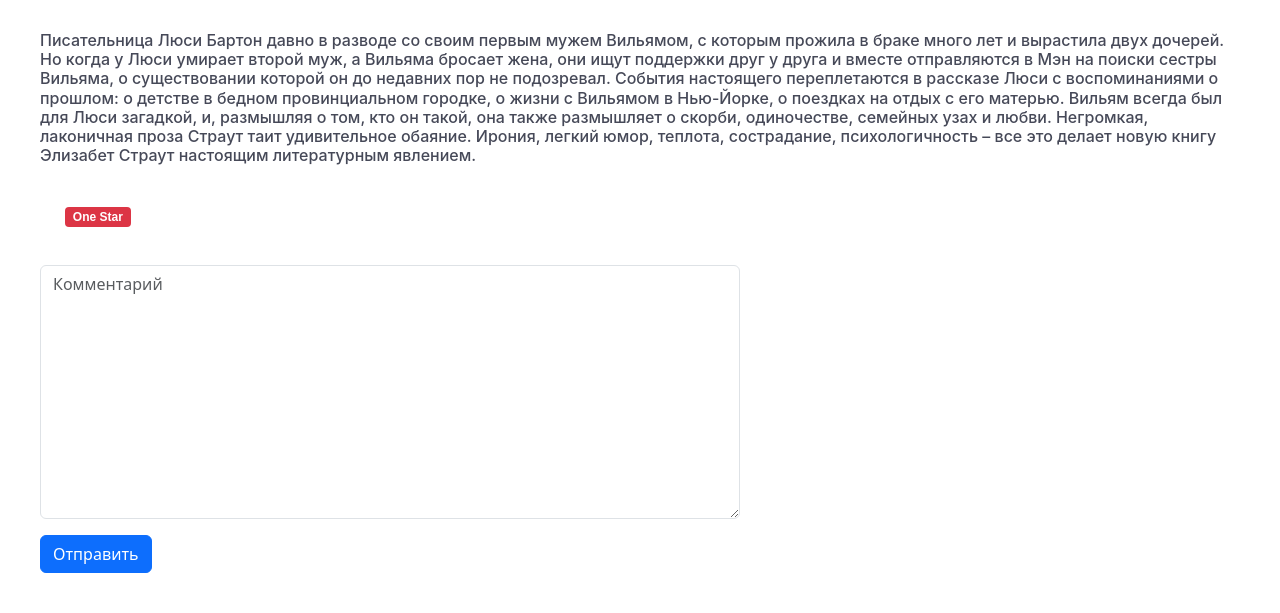
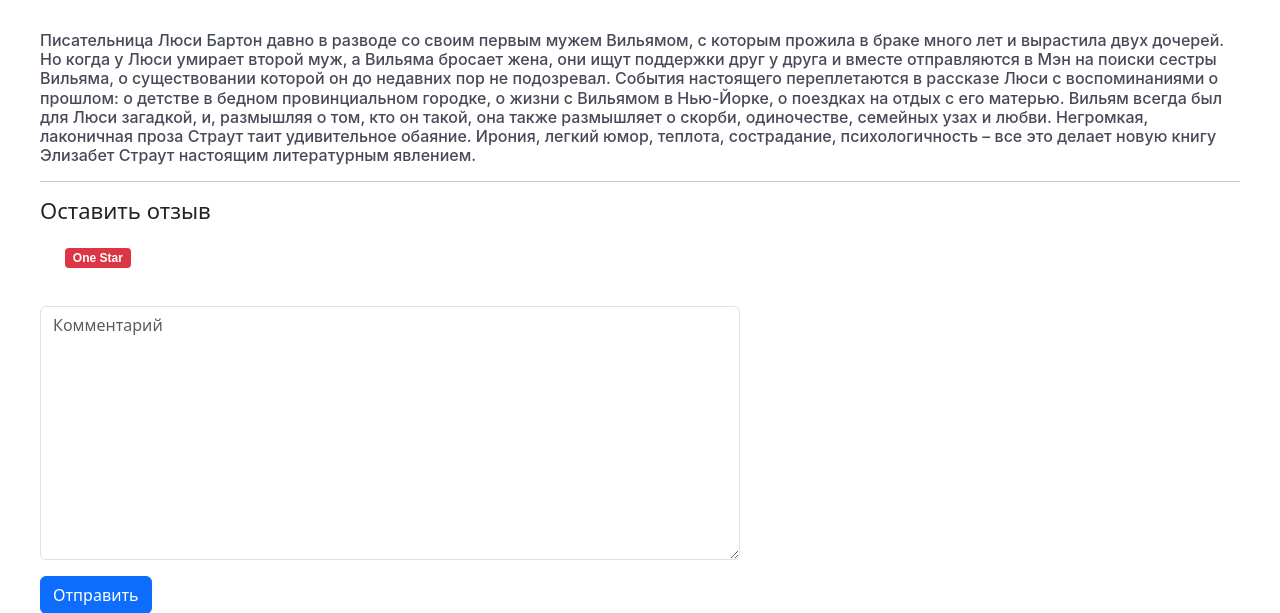
Before and after one commit to Neghjg/books, a Django app: a page that uses books_site/books/templates/books/book.html in a window 1280 px wide. Shown: the part 600-1213 px from the top of the page. Run offline with Django 4.2, Linux system fonts and the light colour scheme; a user stored in the database is signed in; data comes from the database, SQL or seed files in the repository; both versions use the stored data as it was after the commit; some libraries are stand-ins or nearby versions.

Commit message:
fix comment and rating books

```diff
--- a/books_site/books/static/books/css/style.css
+++ b/books_site/books/static/books/css/style.css
@@ -118,6 +118,11 @@ select#sort.form-select{
     line-height: 24px;
 }
 
+.comment_h1_book{
+    font-size: 22px;
+    line-height: 24px;
+}
+
 .book_box{
     margin: 20px 0 0 0;
 
@@ -139,8 +144,6 @@ select#sort.form-select{
 .book_description{
     margin: 35px 0 0 0;
     font-family: Inter,sans-serif;
-
-
     word-break: break-word;
     color:#464958;
 }
@@ -153,12 +156,10 @@ select#sort.form-select{
 #comments{
     background-color: rgb(216, 255, 220);
     width: 80%;
-
 }
 
 .book_rating_p{
     margin: 10px 0 0 0;
-
 }
 
 .a_book{
--- a/books_site/books/templates/books/book.html
+++ b/books_site/books/templates/books/book.html
@@ -83,11 +83,12 @@
 
 
 </div>
-<br>
-<div>
 
 
+<div>
     {% if request.user.is_authenticated %}
+    <hr>
+    <h1 class='comment_h1_book'>Оставить отзыв</h1>
     <form method="post">
         {% csrf_token %}
             <input id="rating-input" type="radio" name="rating" value="1" data-min=0 data-max=5 data-step=1 checked>
@@ -102,13 +103,19 @@
         <p><label class="form_label" for="{{ comment_form.comment.id_for_label }}"></label>
             {{ comment_form.comment }}
         </p>
+        <!--<p><label class="form_label" for="comment"></label>
+            <textarea class="form-control" type="text" name="comment" cols="40" rows="10" placeholder="Комментарий" required></textarea>
+        </p> -->
       <button type="submit" class="btn btn-primary">Отправить</button>
     </form>
     {% endif %}
 
-    <br>
-    <br>
-
+    {% if comments %}
+        <br>
+        <hr>
+        <br>
+        <h1 class='comment_h1_book'>Отзывы</h1>
+    {% endif %}
         {% for i in comments %}
         <div class="card" id = "comments">
             <div class="card-body">
@@ -120,6 +127,8 @@
             </div>
         </div>
         {% endfor %}
+
+
 
         <script>
             jQuery(document).ready(function () {
--- a/books_site/books/views.py
+++ b/books_site/books/views.py
@@ -9,6 +9,7 @@ from django.core.paginator import Paginator
 from datetime import datetime
 from datetime import timedelta
 from django.core.cache import cache
+from django.contrib import messages
 
 
 def index(request):
@@ -122,6 +123,7 @@ def book(request, post_slug):
             new_comment.user = request.user
             new_comment.article_id = book[0]
             new_comment.save()
+            messages.success(request, f'{request.user.username}, комментарий оставлен')
     else:
         comment_form = Comment()
 
```
Also changed, not shown: books_site/db.sqlite3, 15 other files.
